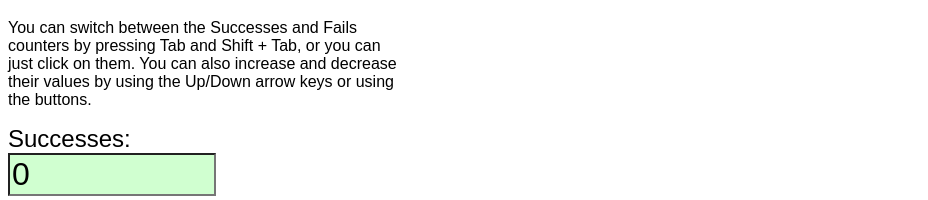
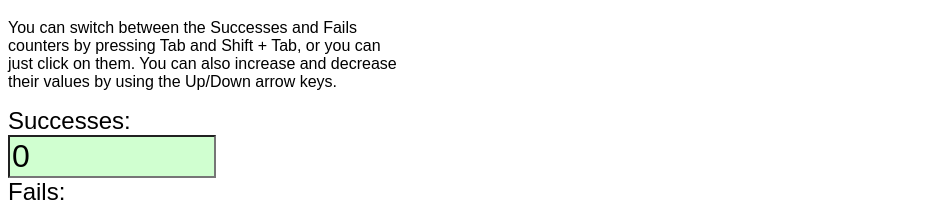
Before and after one commit to SkicoNow/sm64ds, a plain HTML site: page consistency.html in a window 1280 px wide. Shown: the part 61-261 px from the top of the page, without its empty margins (0-928 px from the left). Drawn offline with Linux system fonts and the light colour scheme.

Commit message:
Update consistency.html

```diff
--- a/consistency.html
+++ b/consistency.html
@@ -22,16 +22,12 @@
 </head>
 <body>
 	<!--
-	Rupa's program has these features that I haven't implemented yet:
-	Undo button (I don't know how to make this)
-	Redo button (I don't know how to make this)
-	"Edit value" button (I could probably change the <div> tags for #successCount, #failCount, and #consistency to <input type="number"> to account for this)
+	Rupa's program has this feature that I haven't implemented yet:
 	"Always on top" checkbox (I'm not sure how hard it would be to create this or if it would even be useful)
 	-->
 	<h1>Attempt and Consistency Tracker</h1>
 	<p style="width:400px">You can switch between the Successes and Fails counters by pressing Tab and Shift + Tab, or
-		you can just click on them. You can also increase and decrease their values by using the Up/Down arrow keys or
-		using the buttons.</p>
+		you can just click on them. You can also increase and decrease their values by using the Up/Down arrow keys.</p>
 	<span style="font-size:24px">Successes:</span>
 	<br>
 	<input type="number" id="successCount" value="0" min="0" style="background-color:#D0FFD0" onchange="success()">
```
